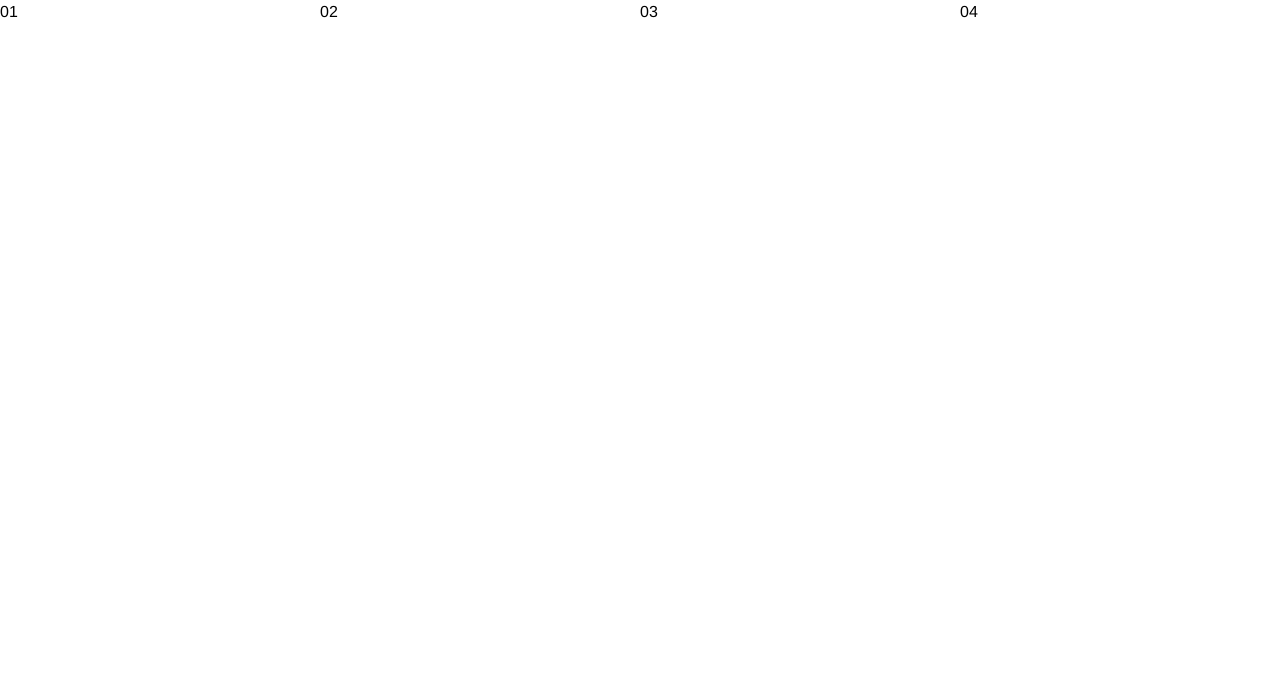
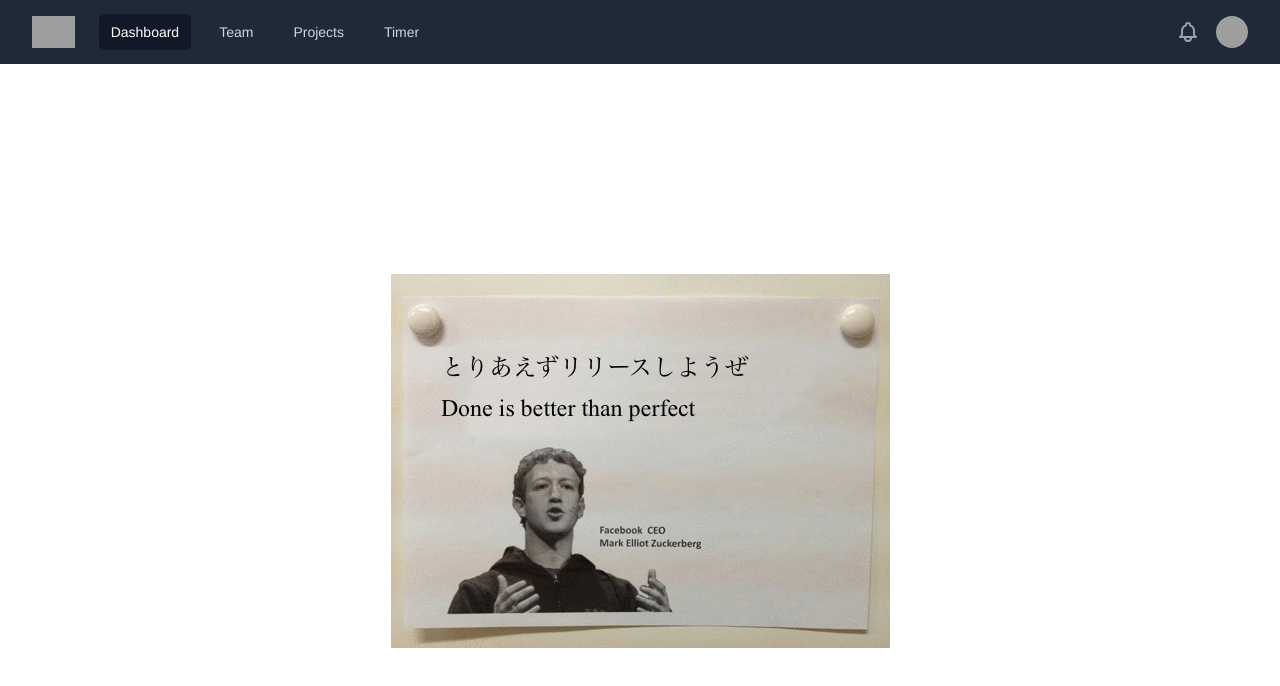
Before and after one commit to mtane0412/tanenob.app, a Next.js app: page / in a window 1280 px wide. Shown: the top 686 px of the page. Built offline with nearby package versions, Linux system fonts and the light colour scheme; grey boxes are pictures that could not be loaded.

Commit message:
とりあえずリリースだ！ドン！！

```diff
--- /dev/null
+++ b/components/header.tsx
@@ -0,0 +1,169 @@
+/* This example requires Tailwind CSS v2.0+ */
+import { Fragment } from "react";
+import { Disclosure, Menu, Transition } from "@headlessui/react";
+import { BellIcon, MenuIcon, XIcon } from "@heroicons/react/outline";
+
+const navigation = [
+  { name: "Dashboard", href: "#", current: true },
+  { name: "Team", href: "#", current: false },
+  { name: "Projects", href: "#", current: false },
+  { name: "Timer", href: "/timer", current: false },
+];
+
+function classNames(...classes: string[]) {
+  return classes.filter(Boolean).join(" ");
+}
+
+export default function Header() {
+  return (
+    <Disclosure as="nav" className="bg-gray-800">
+      {({ open }) => (
+        <>
+          <div className="max-w-7xl mx-auto px-2 sm:px-6 lg:px-8">
+            <div className="relative flex items-center justify-between h-16">
+              <div className="absolute inset-y-0 left-0 flex items-center sm:hidden">
+                {/* Mobile menu button*/}
+                <Disclosure.Button className="inline-flex items-center justify-center p-2 rounded-md text-gray-400 hover:text-white hover:bg-gray-700 focus:outline-none focus:ring-2 focus:ring-inset focus:ring-white">
+                  <span className="sr-only">Open main menu</span>
+                  {open ? (
+                    <XIcon className="block h-6 w-6" aria-hidden="true" />
+                  ) : (
+                    <MenuIcon className="block h-6 w-6" aria-hidden="true" />
+                  )}
+                </Disclosure.Button>
+              </div>
+              <div className="flex-1 flex items-center justify-center sm:items-stretch sm:justify-start">
+                <div className="flex-shrink-0 flex items-center">
+                  <img
+                    className="block lg:hidden h-8 w-auto"
+                    src="https://tailwindui.com/img/logos/workflow-mark-indigo-500.svg"
+                    alt="Workflow"
+                  />
+                  <img
+                    className="hidden lg:block h-8 w-auto"
+                    src="https://tailwindui.com/img/logos/workflow-logo-indigo-500-mark-white-text.svg"
+                    alt="Workflow"
+                  />
+                </div>
+                <div className="hidden sm:block sm:ml-6">
+                  <div className="flex space-x-4">
+                    {navigation.map((item) => (
+                      <a
+                        key={item.name}
+                        href={item.href}
+                        className={classNames(
+                          item.current
+                            ? "bg-gray-900 text-white"
+                            : "text-gray-300 hover:bg-gray-700 hover:text-white",
+                          "px-3 py-2 rounded-md text-sm font-medium"
+                        )}
+                        aria-current={item.current ? "page" : undefined}
+                      >
+                        {item.name}
+                      </a>
+                    ))}
+                  </div>
+                </div>
+              </div>
+              <div className="absolute inset-y-0 right-0 flex items-center pr-2 sm:static sm:inset-auto sm:ml-6 sm:pr-0">
+                <button
+                  type="button"
+                  className="bg-gray-800 p-1 rounded-full text-gray-400 hover:text-white focus:outline-none focus:ring-2 focus:ring-offset-2 focus:ring-offset-gray-800 focus:ring-white"
+                >
+                  <span className="sr-only">View notifications</span>
+                  <BellIcon className="h-6 w-6" aria-hidden="true" />
+                </button>
+
+                {/* Profile dropdown */}
+                <Menu as="div" className="ml-3 relative">
+                  <div>
+                    <Menu.Button className="bg-gray-800 flex text-sm rounded-full focus:outline-none focus:ring-2 focus:ring-offset-2 focus:ring-offset-gray-800 focus:ring-white">
+                      <span className="sr-only">Open user menu</span>
+                      <img
+                        className="h-8 w-8 rounded-full"
+                        src="https://images.unsplash.com/photo-1472099645785-5658abf4ff4e?ixlib=rb-1.2.1&ixid=eyJhcHBfaWQiOjEyMDd9&auto=format&fit=facearea&facepad=2&w=256&h=256&q=80"
+                        alt=""
+                      />
+                    </Menu.Button>
+                  </div>
+                  <Transition
+                    as={Fragment}
+                    enter="transition ease-out duration-100"
+                    enterFrom="transform opacity-0 scale-95"
+                    enterTo="transform opacity-100 scale-100"
+                    leave="transition ease-in duration-75"
+                    leaveFrom="transform opacity-100 scale-100"
+                    leaveTo="transform opacity-0 scale-95"
+                  >
+                    <Menu.Items className="origin-top-right absolute right-0 mt-2 w-48 rounded-md shadow-lg py-1 bg-white ring-1 ring-black ring-opacity-5 focus:outline-none">
+                      <Menu.Item>
+                        {({ active }) => (
+                          <a
+                            href="#"
+                            className={classNames(
+                              active ? "bg-gray-100" : "",
+                              "block px-4 py-2 text-sm text-gray-700"
+                            )}
+                          >
+                            Your Profile
+                          </a>
+                        )}
+                      </Menu.Item>
+                      <Menu.Item>
+                        {({ active }) => (
+                          <a
+                            href="#"
+                            className={classNames(
+                              active ? "bg-gray-100" : "",
+                              "block px-4 py-2 text-sm text-gray-700"
+                            )}
+                          >
+                            Settings
+                          </a>
+                        )}
+                      </Menu.Item>
+                      <Menu.Item>
+                        {({ active }) => (
+                          <a
+                            href="#"
+                            className={classNames(
+                              active ? "bg-gray-100" : "",
+                              "block px-4 py-2 text-sm text-gray-700"
+                            )}
+                          >
+                            Sign out
+                          </a>
+                        )}
+                      </Menu.Item>
+                    </Menu.Items>
+                  </Transition>
+                </Menu>
+              </div>
+            </div>
+          </div>
+
+          <Disclosure.Panel className="sm:hidden">
+            <div className="px-2 pt-2 pb-3 space-y-1">
+              {navigation.map((item) => (
+                <Disclosure.Button
+                  key={item.name}
+                  as="a"
+                  href={item.href}
+                  className={classNames(
+                    item.current
+                      ? "bg-gray-900 text-white"
+                      : "text-gray-300 hover:bg-gray-700 hover:text-white",
+                    "block px-3 py-2 rounded-md text-base font-medium"
+                  )}
+                  aria-current={item.current ? "page" : undefined}
+                >
+                  {item.name}
+                </Disclosure.Button>
+              ))}
+            </div>
+          </Disclosure.Panel>
+        </>
+      )}
+    </Disclosure>
+  );
+}
--- a/components/layout.tsx
+++ /dev/null
@@ -1,17 +0,0 @@
-import Header from "./header"
-import Footer from "./footer"
-import type { ReactChildren } from "react"
-
-interface Props {
-  children: React.ReactNode
-}
-
-export default function Layout({ children }: Props) {
-  return (
-    <>
-      <Header />
-      <main>{children}</main>
-      <Footer />
-    </>
-  )
-}
--- a/components/timer.tsx
+++ b/components/timer.tsx
@@ -19,15 +19,11 @@
 }
 const Clock = ({HH, MM, SS}:ClockProps) => {
     return (
-        <div>
+        <div className="whitespace-nowrap">
             {HH !== '00' && HH + ':'}{MM}:{SS}
         </div>
         );
 }
-
-
-
-
 
 const Timer = ({minute=0, title, end, ribenchi}: Props) => {
     const audioFile = ribenchi ? '/ribenchi-alarm.mp3' : '/alarm.mp3';
@@ -75,10 +71,10 @@
 
 
     return (
-        <div className="text-gray-900">
+        <div className="text-gray-800 whitespace-nowrap">
             <CircularProgressbar value={percentage} background={true} styles={buildStyles(progressStyle)} className="font-mono h-screen absolute inset-0 z-0" />
             {!isPaused &&
-                <div className={`w-[${height}] m-auto p-14 text-center opacity-75 absolute top-1/2 left-1/2 transform -translate-x-1/2 -translate-y-1/2`}>
+                <div className={`w-[${height}] m-auto p-14 text-center absolute top-1/2 left-1/2 transform -translate-x-1/2 -translate-y-1/2`}>
                     <div className="font-mono text-9xl">
                         {remainSec.current > 0
                             ? <Clock HH={HH.current} MM={MM.current} SS={SS.current} />
--- /dev/null
+++ b/components/zuckerberg.tsx
@@ -0,0 +1,11 @@
+import Image from 'next/image'
+
+export default function Zuckerberg() {
+    return (
+        <div className="flex h-screen">
+            <div className="m-auto">
+            <Image src="/zuckerberg.png" width={499} height={374} alt="Done is better than perfect." />
+            </div>
+        </div>
+    )
+}
--- a/pages/index.tsx
+++ b/pages/index.tsx
@@ -1,12 +1,11 @@
-import Layout from "../components/layout"
+import Header from '../components/header';
+import Zuckerberg from '../components/zuckerberg'
 
 export default function IndexPage() {
   return (
-    <div className="flex flex-row">
-      <div className="basis-1/2">01</div>
-      <div className="basis-1/2">02</div>
-      <div className="basis-1/2">03</div>
-      <div className="basis-1/2">04</div>
-    </div>
+    <>
+    <Header/>
+    <Zuckerberg />
+    </>
   )
 }
--- a/pages/timer/[minute].tsx
+++ b/pages/timer/[minute].tsx
@@ -1,7 +1,5 @@
 import { useRouter } from 'next/router'
 import Timer from '../../components/timer'
-
-// https://localhost:3000/timer/3?title=ribenchi&ribenchi=true
 
 const TimerPage = () => {
     const router = useRouter();
--- /dev/null
+++ b/pages/timer/index.tsx
@@ -0,0 +1,11 @@
+import Header from '../../components/header'
+import Zuckerberg from '../../components/zuckerberg'
+
+export default function IndexPage() {
+    return (
+        <div>
+            <Header />
+                <Zuckerberg />
+        </div>
+    )
+}
```
Also changed, not shown: public/zuckerberg.png (added).
